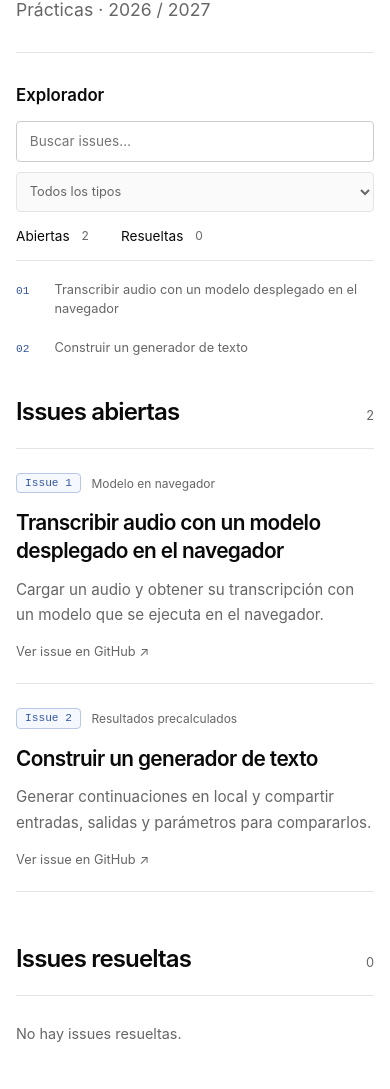
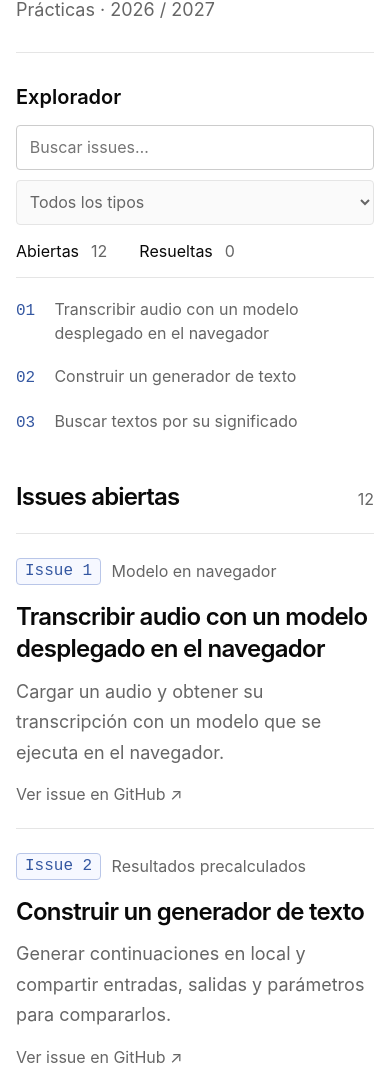
Before and after one commit to nahuelcostac/redes-generativas-26, a website built with Vite: page index.html in a window 390 px wide. Shown: the part 154-1243 px from the top of the page. Built offline with nearby package versions, Linux system fonts and the light colour scheme.

Commit message:
Actualizar catálogo y estilos

```diff
--- a/catalogue.json
+++ b/catalogue.json
@@ -17,6 +17,86 @@
       "summary": "Generar continuaciones en local y compartir entradas, salidas y parámetros para compararlos.",
       "mode": "precomputed",
       "displayNumber": 2
+    },
+    {
+      "number": 3,
+      "state": "open",
+      "title": "Buscar textos por su significado",
+      "summary": "Buscar textos de una colección mediante embeddings y comparar su similitud con una consulta.",
+      "mode": "browser",
+      "displayNumber": 3
+    },
+    {
+      "number": 4,
+      "state": "open",
+      "title": "Generar descripciones de imágenes",
+      "summary": "Generar descripciones de imágenes en local y comparar los textos y parámetros utilizados.",
+      "mode": "precomputed",
+      "displayNumber": 4
+    },
+    {
+      "number": 5,
+      "state": "open",
+      "title": "Convertir texto en voz",
+      "summary": "Generar voz a partir de textos en español y comparar audios y parámetros de síntesis.",
+      "mode": "precomputed",
+      "displayNumber": 5
+    },
+    {
+      "number": 6,
+      "state": "open",
+      "title": "Clasificar textos con categorías definidas por el usuario",
+      "summary": "Introducir un texto y comparar la puntuación de categorías elegidas por el usuario.",
+      "mode": "browser",
+      "displayNumber": 6
+    },
+    {
+      "number": 7,
+      "state": "open",
+      "title": "Generar imágenes a partir de texto",
+      "summary": "Generar imágenes en local y comparar resultados al cambiar la semilla y los pasos de inferencia.",
+      "mode": "precomputed",
+      "displayNumber": 7
+    },
+    {
+      "number": 8,
+      "state": "open",
+      "title": "Eliminar el fondo de una imagen",
+      "summary": "Eliminar el fondo de una imagen en el navegador y descargar el resultado con transparencia.",
+      "mode": "browser",
+      "displayNumber": 8
+    },
+    {
+      "number": 9,
+      "state": "open",
+      "title": "Detectar objetos en imágenes",
+      "summary": "Localizar objetos en imágenes y explorar sus categorías y puntuaciones en el navegador.",
+      "mode": "browser",
+      "displayNumber": 9
+    },
+    {
+      "number": 10,
+      "state": "open",
+      "title": "Resumir documentos",
+      "summary": "Generar resúmenes en local y comparar el texto original, las salidas y los parámetros utilizados.",
+      "mode": "precomputed",
+      "displayNumber": 10
+    },
+    {
+      "number": 11,
+      "state": "open",
+      "title": "Aumentar la resolución de una imagen",
+      "summary": "Aumentar la resolución de una imagen en el navegador y comparar el resultado con la original.",
+      "mode": "browser",
+      "displayNumber": 11
+    },
+    {
+      "number": 12,
+      "state": "open",
+      "title": "Responder preguntas sobre documentos",
+      "summary": "Responder preguntas con RAG y explorar los fragmentos recuperados y las respuestas generadas.",
+      "mode": "precomputed",
+      "displayNumber": 12
     }
   ]
 }
--- /dev/null
+++ b/shared/typography.css
@@ -0,0 +1,22 @@
+:root {
+  --font-body: 1.125rem;
+  --font-ui: 1rem;
+  --font-label: 1.25rem;
+  --font-heading: clamp(1.5rem, 2.2vw, 1.75rem);
+  --font-page-title: clamp(2.4rem, 5.5vw, 4.5rem);
+}
+body {
+  font-size: var(--font-body);
+}
+h1 {
+  margin: 0 0 1rem;
+  font-size: var(--font-page-title);
+  font-weight: 600;
+  line-height: 1.1;
+  letter-spacing: -0.035em;
+}
+.eyebrow,
+.button,
+.text-link {
+  font-size: var(--font-ui);
+}
--- a/src/styles.css
+++ b/src/styles.css
@@ -1,4 +1,9 @@
 @import url('../shared/base.css');
+@import url('../shared/typography.css');
+
+.container {
+  width: min(1760px, calc(100% - clamp(2rem, 6vw, 8rem)));
+}
 
 .site-header {
   background: #f4f3ef;
@@ -14,7 +19,7 @@
 .site-header a {
   color: var(--muted);
   text-decoration: none;
-  font-size: 1rem;
+  font-size: var(--font-ui);
 }
 .site-header a:hover {
   color: var(--ink);
@@ -23,22 +28,15 @@
   padding: 4rem 0 3rem;
   border-bottom: 1px solid var(--line);
 }
-h1 {
-  margin: 0 0 1rem;
-  font-size: clamp(2.4rem, 5.5vw, 4.5rem);
-  font-weight: 600;
-  line-height: 1.1;
-  letter-spacing: -0.055em;
-}
 .page-heading p {
   margin: 0;
   color: var(--muted);
-  font-size: 1.1rem;
+  font-size: var(--font-body);
 }
 .catalogue-layout {
   display: grid;
-  grid-template-columns: 245px minmax(0, 1fr);
-  gap: 3.5rem;
+  grid-template-columns: clamp(16rem, 22vw, 21rem) minmax(0, 1fr);
+  gap: clamp(2rem, 4vw, 5rem);
   align-items: start;
   padding: 3rem 0;
 }
@@ -48,7 +46,7 @@ h1 {
 }
 .explorer h2 {
   margin: 0 0 1.3rem;
-  font-size: 1.05rem;
+  font-size: var(--font-label);
   font-weight: 600;
 }
 .search-field {
@@ -64,7 +62,7 @@ h1 {
   border-radius: 4px;
   padding: 0.7rem 2.25rem 0.7rem 0.8rem;
   font: inherit;
-  font-size: 0.85rem;
+  font-size: var(--font-ui);
 }
 .search-field input::-webkit-search-cancel-button {
   display: none;
@@ -79,7 +77,7 @@ h1 {
   border: 0;
   background: transparent;
   color: var(--muted);
-  font-size: 1.25rem;
+  font-size: var(--font-label);
   cursor: pointer;
 }
 .search-field button[hidden] {
@@ -94,7 +92,7 @@ h1 {
   border-radius: 4px;
   padding: 0.65rem 0.55rem;
   font: inherit;
-  font-size: 0.8rem;
+  font-size: var(--font-ui);
 }
 .section-links {
   display: grid;
@@ -108,14 +106,14 @@ h1 {
   align-items: center;
   justify-content: space-between;
   color: var(--ink);
-  font-size: 0.85rem;
+  font-size: var(--font-ui);
   text-decoration: none;
 }
 .section-links a:hover {
   text-decoration: underline;
 }
 .section-links span {
-  font-size: 0.75rem;
+  font-size: var(--font-ui);
   color: var(--muted);
 }
 .issue-index {
@@ -133,7 +131,7 @@ h1 {
   padding: 0.6rem 0.3rem;
   color: var(--muted);
   text-decoration: none;
-  font-size: 0.8rem;
+  font-size: var(--font-ui);
   line-height: 1.5;
   overflow-wrap: anywhere;
 }
@@ -147,12 +145,12 @@ h1 {
 }
 .index-number {
   font-family: ui-monospace, monospace;
-  font-size: 0.7rem;
+  font-size: var(--font-ui);
   color: var(--accent);
 }
 .index-empty {
   color: var(--muted);
-  font-size: 0.8rem;
+  font-size: var(--font-ui);
 }
 .issue-section + .issue-section {
   margin-top: 3.25rem;
@@ -167,13 +165,13 @@ h1 {
 }
 .section-heading h2 {
   margin: 0;
-  font-size: 1.7rem;
+  font-size: var(--font-heading);
   font-weight: 600;
   letter-spacing: -0.035em;
 }
 .count {
   color: var(--muted);
-  font-size: 0.8rem;
+  font-size: var(--font-ui);
 }
 .issue-row {
   padding: 1.9rem 0;
@@ -199,14 +197,14 @@ h1 {
   border: 1px solid #b9c6e8;
   border-radius: 4px;
   font-family: ui-monospace, monospace;
-  font-size: 0.7rem;
+  font-size: var(--font-ui);
 }
 .issue-mode {
   color: var(--muted);
-  font-size: 0.75rem;
+  font-size: var(--font-ui);
 }
 .issue-row h3 {
-  font-size: 1.5rem;
+  font-size: var(--font-heading);
   font-weight: 600;
   line-height: 1.35;
   letter-spacing: -0.03em;
@@ -215,7 +213,7 @@ h1 {
 .issue-row p {
   margin: 0 0 1rem;
   color: var(--muted);
-  font-size: 0.95rem;
+  font-size: var(--font-body);
   line-height: 1.7;
 }
 .issue-actions {
@@ -225,7 +223,7 @@ h1 {
 }
 .issue-actions a {
   color: var(--muted);
-  font-size: 0.8rem;
+  font-size: var(--font-ui);
   text-decoration: none;
 }
 .issue-actions a:hover {
@@ -244,22 +242,22 @@ h1 {
   gap: 0.6rem 1rem;
   padding: 0.6rem 0;
   border-top: 1px solid #f0f0f0;
-  font-size: 0.8rem;
+  font-size: var(--font-ui);
 }
 .contribution-author {
   margin-right: auto;
 }
 .contribution-list .text-link {
-  font-size: 0.8rem;
+  font-size: var(--font-ui);
 }
 .contribution-status {
   color: var(--muted);
-  font-size: 0.75rem;
+  font-size: var(--font-ui);
 }
 .section-empty {
   margin: 1.8rem 0 0;
   color: var(--muted);
-  font-size: 0.9rem;
+  font-size: var(--font-ui);
 }
 .site-footer {
   display: flex;
@@ -270,7 +268,7 @@ h1 {
   margin-top: 1rem;
   border-top: 1px solid var(--line);
   color: var(--muted);
-  font-size: 0.75rem;
+  font-size: var(--font-ui);
 }
 .site-footer a {
   color: var(--muted);
@@ -281,11 +279,8 @@ h1 {
 }
 @media (max-width: 900px) {
   .catalogue-layout {
-    grid-template-columns: 200px minmax(0, 1fr);
+    grid-template-columns: 245px minmax(0, 1fr);
     gap: 2rem;
-  }
-  .issue-row h3 {
-    font-size: 1.3rem;
   }
 }
 @media (max-width: 700px) {
@@ -319,9 +314,6 @@ h1 {
   .issue-index a {
     padding: 0.45rem 0;
   }
-  .section-heading h2 {
-    font-size: 1.5rem;
-  }
   .issue-row {
     padding: 1.5rem 0;
   }
@@ -329,6 +321,6 @@ h1 {
     min-height: 54px;
   }
   .site-header a {
-    font-size: 0.85rem;
+    font-size: var(--font-ui);
   }
 }
```
